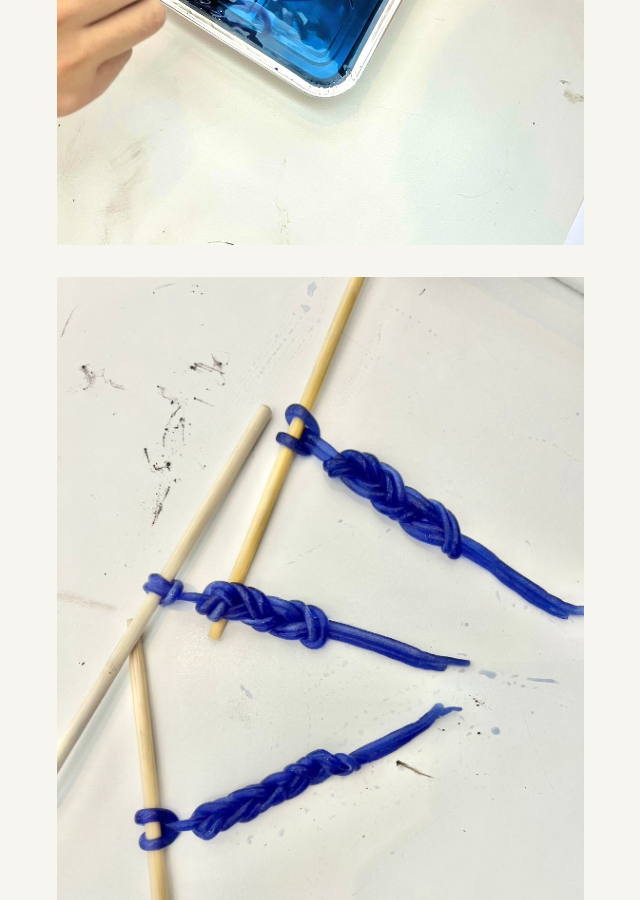
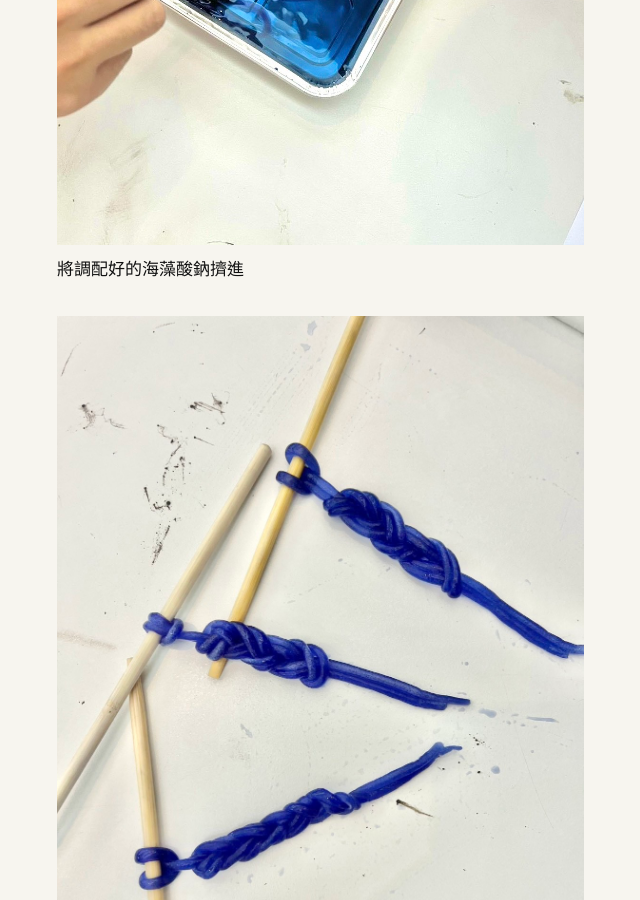
Before and after one commit to yo566566/fieldworkarchive, a Jekyll site: the page built from weeks/week-05.md, in a window 1280 px wide and 900 px high, scrolled down 1116 px. Shown: the whole window, without its empty margins (23-663 px from the left). Built offline with Jekyll 4.4.1, drawn with Linux system fonts in a browser that asks for light colours.

Commit message:
Update week-05.md

```diff
--- a/weeks/week-05.md
+++ b/weeks/week-05.md
@@ -13,6 +13,7 @@ permalink: /weeks/week-05/
 
 放入 1–3 張圖片，並為每張圖片寫下具體說明：何時、何地、發生了什麼，以及為什麼留下它。
 ![圖片說明]({{ '/assets/images/w5-01.jpg' | relative_url }})
+將調配好的海藻酸鈉擠進
 ![圖片說明]({{ '/assets/images/w5-02.jpg' | relative_url }})
 ![圖片說明]({{ '/assets/images/w5-03.jpg' | relative_url }})
 
```
